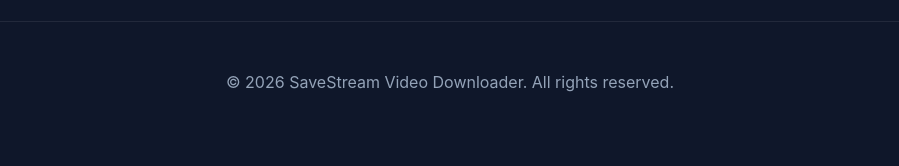
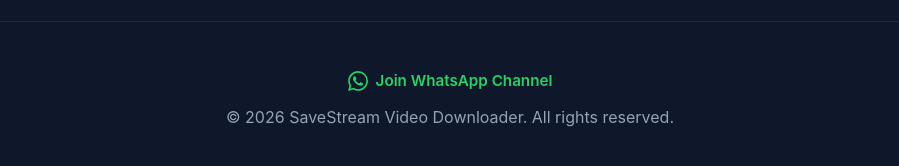
Before and after one commit to ayansiddique/savestream-downloader, a React (Vite) app in the folder frontend/: page / in a window 1280 px wide. Shown: the part 864-1030 px from the top of the page, without its empty margins (190-1089 px from the left). Before the commit the page ends 1006 px from the top, so only its background shows below. Built offline with nearby package versions, Linux system fonts and the light colour scheme; no server answers.

Commit message:
fix: thumbnail blur, browser download issue, and add whatsapp link

```diff
--- a/frontend/src/App.jsx
+++ b/frontend/src/App.jsx
@@ -40,7 +40,28 @@
       </main>
 
       <footer>
-        <p>&copy; {new Date().getFullYear()} SaveStream Video Downloader. All rights reserved.</p>
+        <div style={{ display: 'flex', flexDirection: 'column', alignItems: 'center', gap: '0.75rem' }}>
+          <div style={{ display: 'flex', alignItems: 'center', gap: '1.5rem' }}>
+            <a
+              href="https://whatsapp.com/channel/0029Vb6DOwn6GJP7yMUV3Y1q"
+              target="_blank"
+              rel="noopener noreferrer"
+              style={{
+                display: 'flex', alignItems: 'center', gap: '0.5rem',
+                color: '#25D366', textDecoration: 'none', fontWeight: 600,
+                fontSize: '0.95rem', transition: 'opacity 0.2s'
+              }}
+              onMouseOver={e => e.currentTarget.style.opacity = '0.8'}
+              onMouseOut={e => e.currentTarget.style.opacity = '1'}
+            >
+              <svg width="20" height="20" viewBox="0 0 24 24" fill="#25D366">
+                <path d="M17.472 14.382c-.297-.149-1.758-.867-2.03-.967-.273-.099-.471-.148-.67.15-.197.297-.767.966-.94 1.164-.173.199-.347.223-.644.075-.297-.15-1.255-.463-2.39-1.475-.883-.788-1.48-1.761-1.653-2.059-.173-.297-.018-.458.13-.606.134-.133.298-.347.446-.52.149-.174.198-.298.298-.497.099-.198.05-.371-.025-.52-.075-.149-.669-1.612-.916-2.207-.242-.579-.487-.5-.669-.51-.173-.008-.371-.01-.57-.01-.198 0-.52.074-.792.372-.272.297-1.04 1.016-1.04 2.479 0 1.462 1.065 2.875 1.213 3.074.149.198 2.096 3.2 5.077 4.487.709.306 1.262.489 1.694.625.712.227 1.36.195 1.871.118.571-.085 1.758-.719 2.006-1.413.248-.694.248-1.289.173-1.413-.074-.124-.272-.198-.57-.347m-5.421 7.403h-.004a9.87 9.87 0 01-5.031-1.378l-.361-.214-3.741.982.998-3.648-.235-.374a9.86 9.86 0 01-1.51-5.26c.001-5.45 4.436-9.884 9.888-9.884 2.64 0 5.122 1.03 6.988 2.898a9.825 9.825 0 012.893 6.994c-.003 5.45-4.437 9.884-9.885 9.884m8.413-18.297A11.815 11.815 0 0012.05 0C5.495 0 .16 5.335.157 11.892c0 2.096.547 4.142 1.588 5.945L.057 24l6.305-1.654a11.882 11.882 0 005.683 1.448h.005c6.554 0 11.890-5.335 11.893-11.893a11.821 11.821 0 00-3.48-8.413z"/>
+              </svg>
+              Join WhatsApp Channel
+            </a>
+          </div>
+          <p>&copy; {new Date().getFullYear()} SaveStream Video Downloader. All rights reserved.</p>
+        </div>
       </footer>
     </Router>
   );
--- a/frontend/src/pages/Home.jsx
+++ b/frontend/src/pages/Home.jsx
@@ -211,7 +211,7 @@
                     </div>
                     <button
                       className="download-btn"
-                      onClick={() => window.open(videoInfo.thumbnail, '_blank')}
+                      onClick={() => window.location.href = `${API_BASE}/download-thumbnail?url=${encodeURIComponent(videoInfo.thumbnail)}`}
                     >
                       <Download size={18} />
                       Download Thumbnail
```
Also changed, not shown: 1 other file (tests, documents, lock files or other folders).
